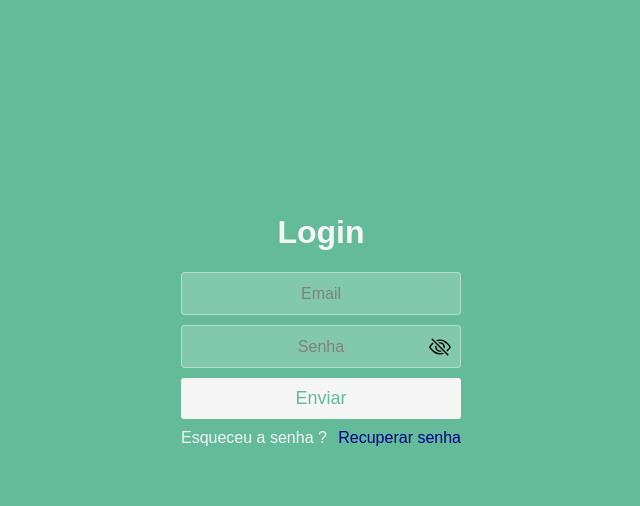
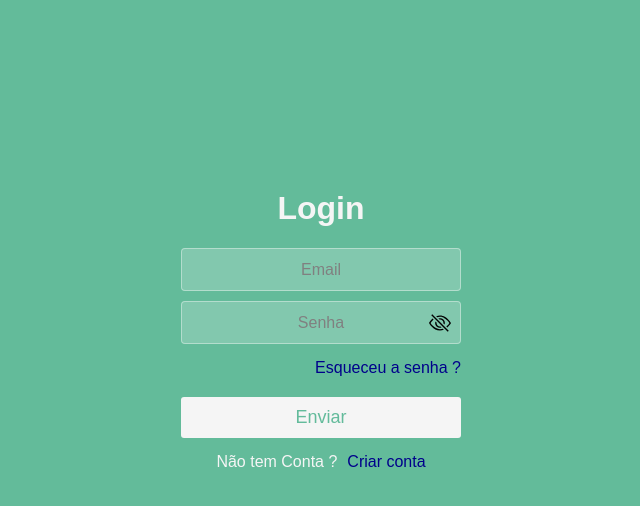
Before and after one commit to UnisuamWorkSpace/medSuam-Projeto, a PHP site: page /login.html in a window 1280 px wide. Shown: the top 506 px of the page, without its empty margins (319-959 px from the left). Run offline with PHP 8.4, Linux system fonts and the light colour scheme.

Commit message:
mudanças na pagina de login

```diff
--- a/css/login.css
+++ b/css/login.css
@@ -81,9 +81,10 @@ h1 {
 
 .recuperarSenhaContainer {
     display:flex;
-    justify-content: space-between;
-    margin-top: 10px;
-    color:whitesmoke
+    justify-content: flex-end;
+    margin-top: 15px;
+    color:whitesmoke;
+    margin-bottom: 20px;
 }
 
 .recuperarSenhaContainer a {
@@ -102,3 +103,21 @@ h1 {
     border: solid 2px rgba(96, 225, 178, 0.957);
     transform: scale(1.1);
 }
+
+.criarConta {
+    display:flex;
+    justify-content:center;
+    color:whitesmoke;
+    gap:10px;
+    margin-top: 15px;
+}
+
+.criarConta a {
+    text-decoration: none;
+    color: darkblue;
+}
+
+.criarConta a:hover {
+    color: rgb(0, 238, 255);
+    text-decoration:underline;
+}
--- a/login.html
+++ b/login.html
@@ -14,15 +14,19 @@
             <form id="loginForm" action="" method="post" >
                 <div class="inputContainer">
 
-                        <input class="inputStyle" type="text" id="emaillogin" name="email" placeholder="Email">
+                        <input class="inputStyle" type="text"  id="emaillogin" name="email" placeholder="Email" required>
                         <div class="senhaContainer">
-                        <input class="inputStyle" type="password" id="senhalogin" name="senha" placeholder="Senha">
+                        <input class="inputStyle" type="password" maxlength="10" id="senhalogin" name="senha" placeholder="Senha" required>
                         <img id="eyeSenhaLogin" class="eye-slash" onclick="mostrarSenha('senhalogin', 'eyeSenhaLogin')" src="./images/eye-slash.svg"/>
                         </div>
+                        <div class="recuperarSenhaContainer">
+
+                            <a href="#">Esqueceu a senha ?</a>
+                        </div>
                         <input id="enviarBtn" class="buttonStyle" type="submit" value="Enviar">
-                        <div class="recuperarSenhaContainer">
-                            <span>Esqueceu a senha ?</span>
-                            <a href="#">Recuperar senha</a>
+                        <div class="criarConta">
+                            <span>Não tem Conta ?</span>
+                            <a href="#">Criar conta</a>
                         </div>
                 </div>
             </form>
```
